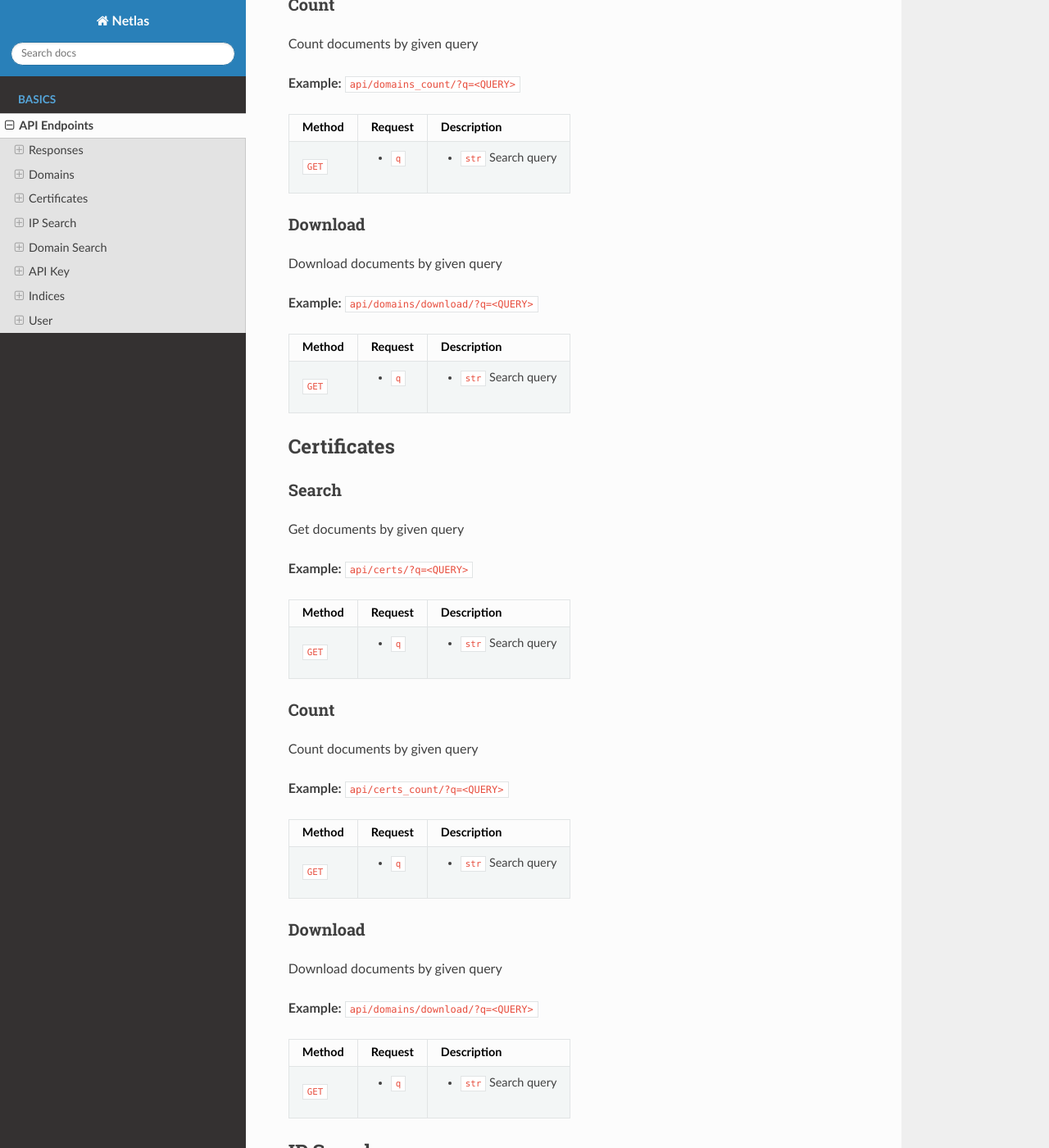
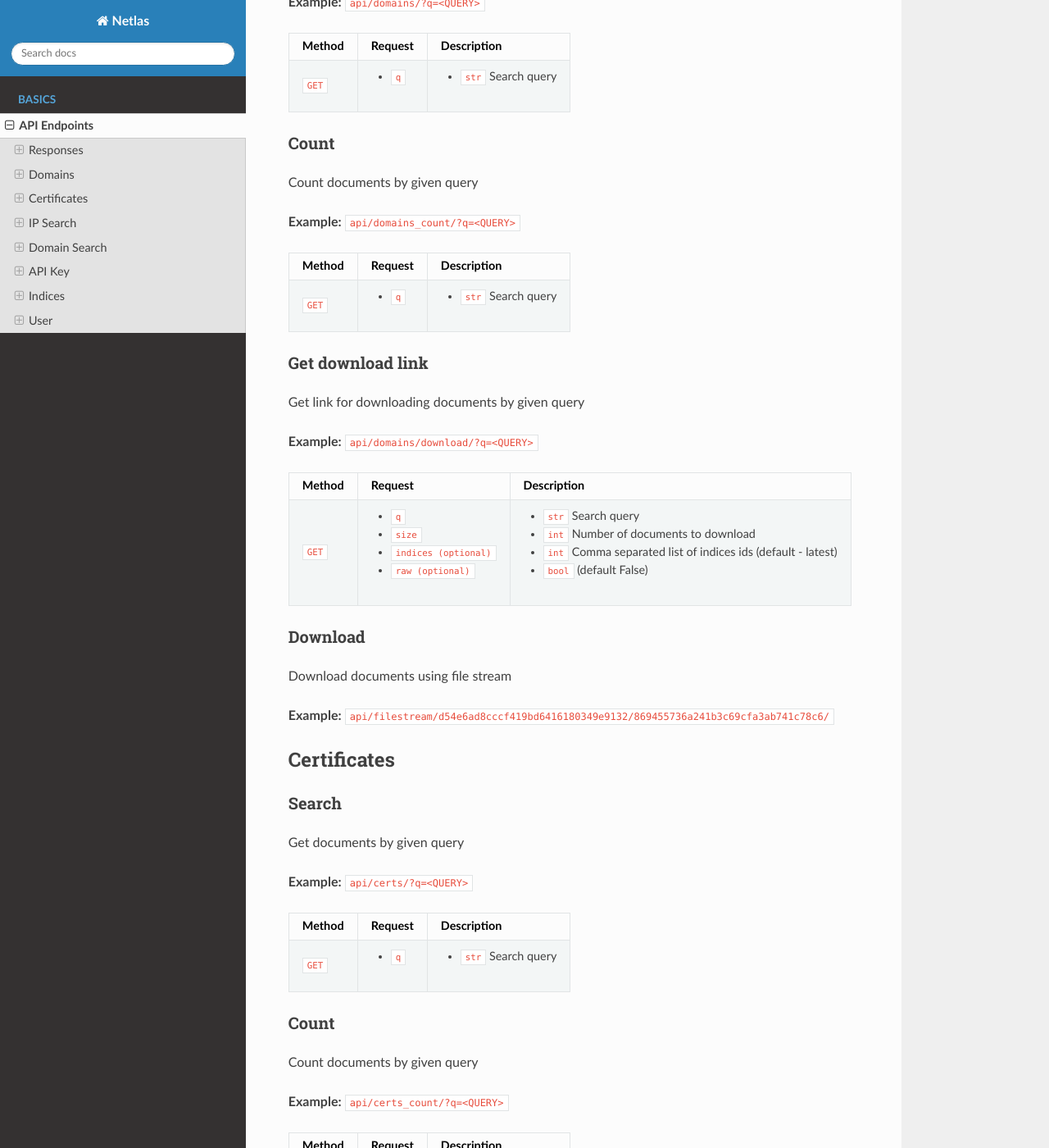
Before and after one commit to netlas-io/netlas-api, a Sphinx documentation site: the page built from docs/source/API_endpoints.rst, in a window 1280 px wide and 1400 px high, scrolled down 1978 px. Shown: the whole window at 82% size. Built offline with Sphinx 7.4.7 and the Read the Docs theme 2.0.0, drawn with Linux system fonts in a browser that asks for light colours; some of the changed text lies outside the part shown.

Commit message:
downloading documentation updated

```diff
--- a/docs/source/API_endpoints.rst
+++ b/docs/source/API_endpoints.rst
@@ -51,9 +51,9 @@ Count documents by given query
 +----------+------------------------------+-----------------------------------------------------------------+
 
 
-Download
+Get download link
 +++++++++++++++++++
-Download documents by given query
+Get link for downloading documents by given query
 
 **Example:** ``api/responses/download/?q=<QUERY>&indices=<INDEX_ID>``
 
@@ -61,9 +61,17 @@ Download documents by given query
 | Method   |  Request                     |  Description                                                    |
 +==========+==============================+=================================================================+
 | ``GET``  | * ``q``                      |* ``str`` Search query                                           |
+|          | * ``size``                   |* ``int`` Number of documents to download                        |
 |          | * ``indices (optional)``     |* ``int`` Comma separated list of indices ids (default - latest) |
 |          | * ``raw (optional)``         |* ``bool`` (default False)                                       |
 +----------+------------------------------+-----------------------------------------------------------------+
+
+
+Download
++++++++++++
+Download documents using file stream
+
+**Example:** ``api/filestream/d54e6ad8cccf419bd6416180349e9132/869455736a241b3c69cfa3ab741c78c6/``
 
 
 
@@ -97,9 +105,9 @@ Count documents by given query
 +----------+------------------------------+-----------------------------------------------------------------+
 
 
-Download
+Get download link
 +++++++++++++++++++
-Download documents by given query
+Get link for downloading documents by given query
 
 **Example:** ``api/domains/download/?q=<QUERY>``
 
@@ -107,7 +115,17 @@ Download documents by given query
 | Method   |  Request                     |  Description                                                    |
 +==========+==============================+=================================================================+
 | ``GET``  | * ``q``                      |* ``str`` Search query                                           |
+|          | * ``size``                   |* ``int`` Number of documents to download                        |
+|          | * ``indices (optional)``     |* ``int`` Comma separated list of indices ids (default - latest) |
+|          | * ``raw (optional)``         |* ``bool`` (default False)                                       |
 +----------+------------------------------+-----------------------------------------------------------------+
+
+
+Download
++++++++++++
+Download documents using file stream
+
+**Example:** ``api/filestream/d54e6ad8cccf419bd6416180349e9132/869455736a241b3c69cfa3ab741c78c6/``
 
 
 
@@ -141,17 +159,27 @@ Count documents by given query
 +----------+------------------------------+-----------------------------------------------------------------+
 
 
-Download
+Get download link
 +++++++++++++++++++
-Download documents by given query
+Get link for downloading documents by given query
 
-**Example:** ``api/domains/download/?q=<QUERY>``
+**Example:** ``api/certs/download/?q=<QUERY>``
 
 +----------+------------------------------+-----------------------------------------------------------------+
 | Method   |  Request                     |  Description                                                    |
 +==========+==============================+=================================================================+
 | ``GET``  | * ``q``                      |* ``str`` Search query                                           |
+|          | * ``size``                   |* ``int`` Number of documents to download                        |
+|          | * ``raw (optional)``         |* ``bool`` (default False)                                       |
 +----------+------------------------------+-----------------------------------------------------------------+
+
+
+Download
++++++++++++
+Download documents using file stream
+
+**Example:** ``api/filestream/d54e6ad8cccf419bd6416180349e9132/869455736a241b3c69cfa3ab741c78c6/``
+
 
 
 
```
